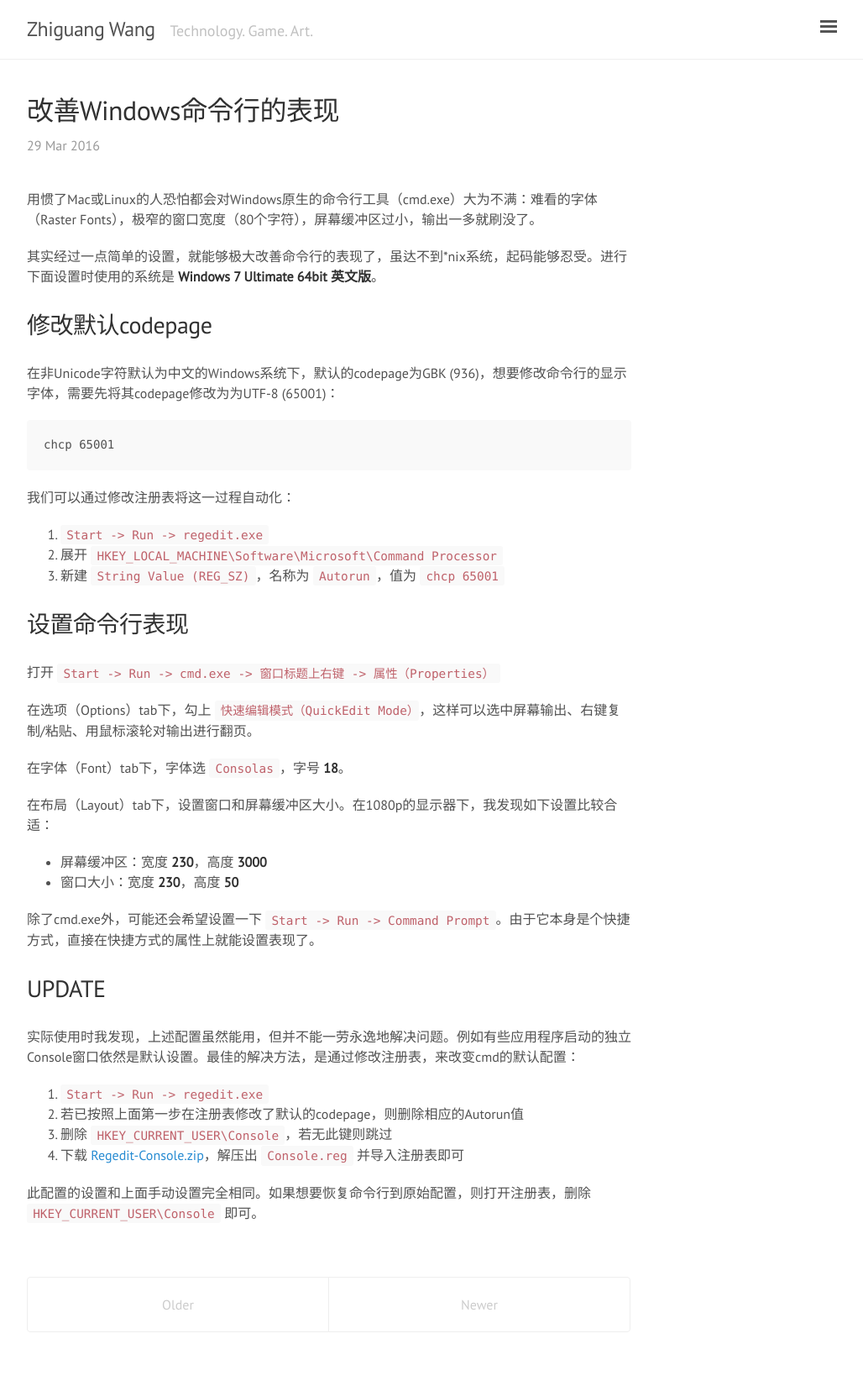
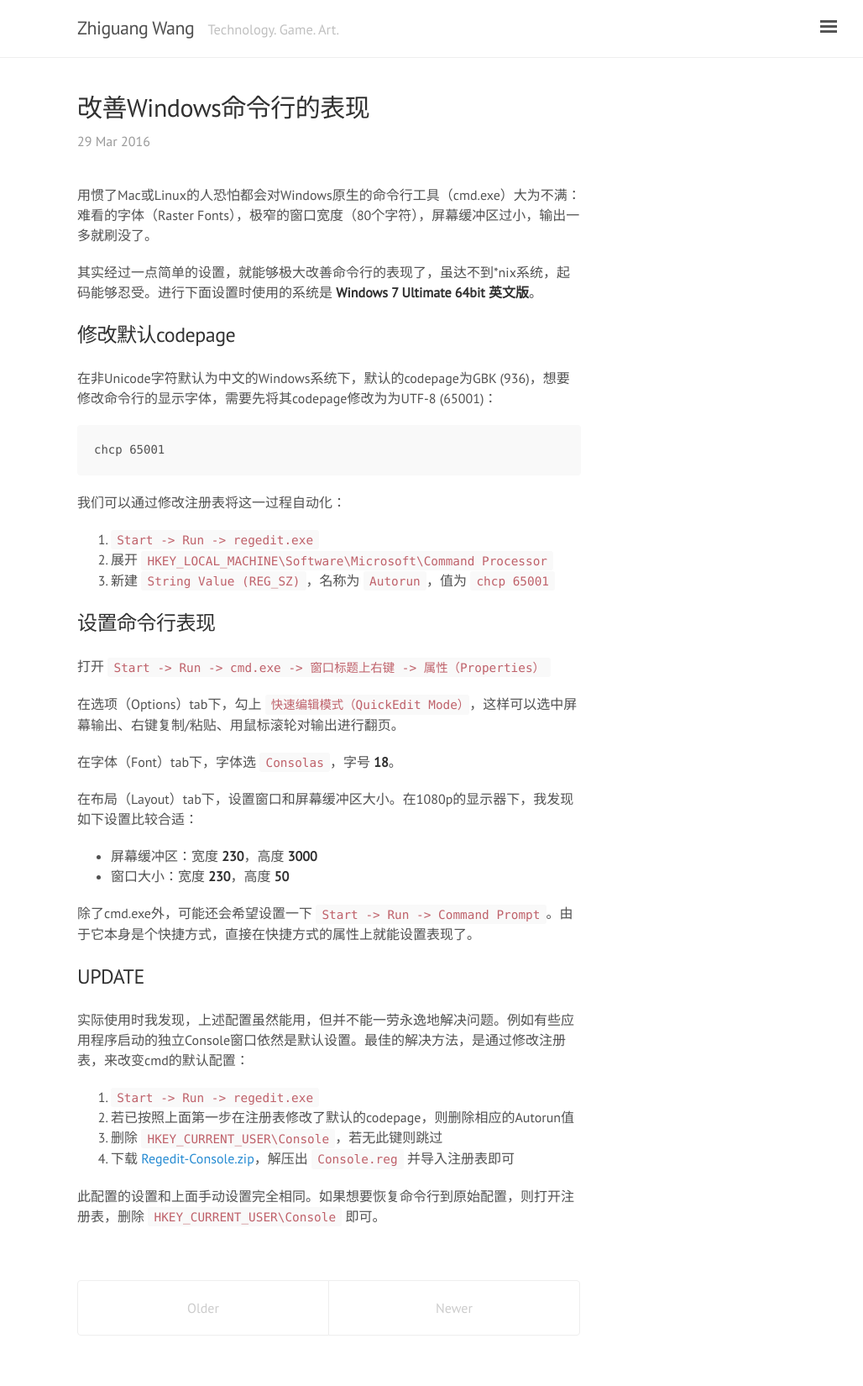
Before and after one commit to zhiguangwang/zhiguangwang.github.io, a Jekyll site: the page built from index.html, in a window 1280 px wide. Shown: the whole page at 84% size, without its empty margins (248-1276 px from the left). Built offline with Jekyll 4.4.1, drawn with Linux system fonts in a browser that asks for light colours; the list of posts is cut into pages by our own code.

Commit message:
Improve headings font-size and container width

```diff
--- a/public/css/lanyon.css
+++ b/public/css/lanyon.css
@@ -81,7 +81,7 @@ h1, h2, h3, h4, h5, h6 {
 }
 @media (min-width: 56em) {
   .container {
-    max-width: 38rem;
+    max-width: 32rem;
   }
 }
 
--- a/public/css/poole.css
+++ b/public/css/poole.css
@@ -89,18 +89,18 @@ h1, h2, h3, h4, h5, h6 {
   text-rendering: optimizeLegibility;
 }
 h1 {
-  font-size: 1.6rem;
+  font-size: 1.5rem;
   margin-bottom: 1rem;
 }
 h2 {
-  margin-top: 1.4rem;
-  margin-bottom: 1.4rem;
-  font-size: 1.4rem;
-}
-h3 {
   margin-top: 1.2rem;
   margin-bottom: 1.2rem;
   font-size: 1.2rem;
+}
+h3 {
+  margin-top: 1.1rem;
+  margin-bottom: 1.1rem;
+  font-size: 1.1rem;
 }
 h4, h5, h6 {
   margin-top: 1rem;
```
